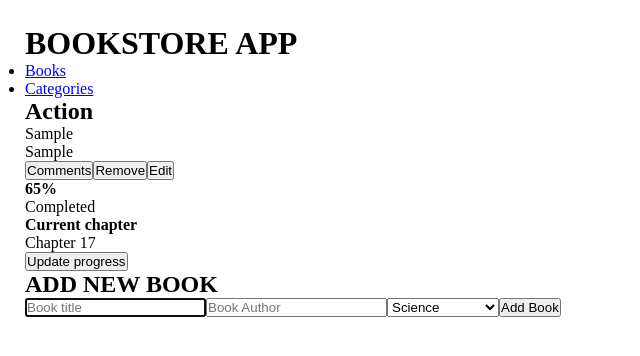
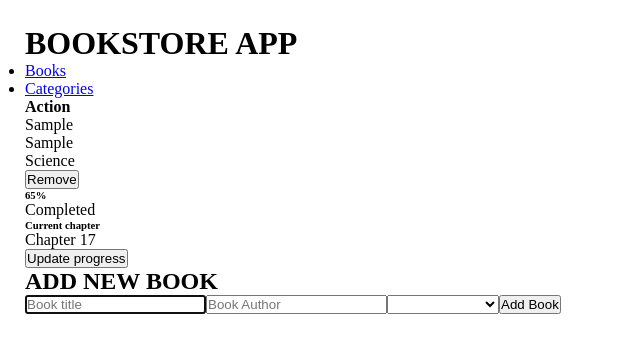
Before and after one commit to DanSam5K/Bookstore-React-Redux-App, a React (Create React App) app: page / in a window 1280 px wide. Both pictures are taken after typing "Sample", "Sample" into the empty fields and a click on the button "Add Book". Shown: the top 356 px of the page, without its empty margins (0-640 px from the left). Built offline with nearby package versions, Linux system fonts and the light colour scheme.

Commit message:
Refactor code

```diff
--- a/src/components/Book.js
+++ b/src/components/Book.js
@@ -1,30 +1,27 @@
 import React from 'react';
 import PropTypes from 'prop-types';
 
-const Book = ({ title, author, rmvBook }) => (
+const Book = ({
+  title, author, genre, delBook,
+}) => (
   <>
     <div>
       <div>
         <div>
-          <h2>Action</h2>
+          <h4>Action</h4>
           <p>{title}</p>
           <p>{author}</p>
-          <button type="button" className="book-btn">
-            Comments
-          </button>
-          <button type="button" className="book-btn" onClick={rmvBook}>
+          <p>{genre}</p>
+          <button type="button" className="book-btn" onClick={delBook}>
             Remove
-          </button>
-          <button type="button" className="book-btn">
-            Edit
           </button>
         </div>
         <div>
-          <h4>65%</h4>
+          <h6>65%</h6>
           <p>Completed</p>
         </div>
         <div>
-          <h4>Current chapter</h4>
+          <h6>Current chapter</h6>
           <p>Chapter 17</p>
           <button type="button">Update progress</button>
         </div>
@@ -38,5 +35,6 @@ export default Book;
 Book.propTypes = {
   title: PropTypes.string.isRequired,
   author: PropTypes.string.isRequired,
-  rmvBook: PropTypes.func.isRequired,
+  genre: PropTypes.string.isRequired,
+  delBook: PropTypes.func.isRequired,
 };
--- a/src/components/Books.js
+++ b/src/components/Books.js
@@ -2,45 +2,47 @@ import React, { useState } from 'react';
 import { useDispatch } from 'react-redux';
 import { v4 as uuidv4 } from 'uuid';
 import Book from './Book';
-import FormComponent from './Form';
+import Form from './Form';
 import { addBook, removeBook } from '../redux/books/books';
 import store from '../redux/configureStore';
 
 const Books = () => {
   const dispatch = useDispatch();
-  const [booksData, setBooksData] = useState(store.getState().booksReducer);
+  const [bookInfo, setBookInfo] = useState(store.getState().booksReducer);
 
-  const submitBookToStore = (book) => {
+  const updateStore = (book) => {
     const newBook = {
       id: uuidv4(), // generate unique ID
       title: book.title,
       author: book.author,
+      genre: book.genre,
     };
     // dispatch an action and pass it the newBook object (your action's payload)
     dispatch(addBook(newBook));
-    setBooksData((prevState) => [...prevState, newBook]);
+    setBookInfo((prevState) => [...prevState, newBook]);
   };
 
   const deleteBook = (book) => {
     dispatch(removeBook(book));
-    const newBooks = booksData.filter((item) => item.id !== book.id);
-    setBooksData(newBooks);
+    const newBooks = bookInfo.filter((item) => item.id !== book.id);
+    setBookInfo(newBooks);
   };
 
   return (
     <div className="books">
-      {booksData.map((book) => (
+      {bookInfo.map((book) => (
         <Book
+          key={book.id}
           title={book.title}
           author={book.author}
-          key={book.id}
-          rmvBook={() => {
+          genre={book.genre}
+          delBook={() => {
             deleteBook(book);
           }}
         />
       ))}
 
-      <FormComponent submitBook={submitBookToStore} />
+      <Form submitBook={updateStore} />
     </div>
   );
 };
--- a/src/components/Form.js
+++ b/src/components/Form.js
@@ -2,10 +2,10 @@
 import React, { useEffect, useRef } from 'react';
 import PropTypes from 'prop-types';
 
-const FormComponent = ({ submitBook }) => {
+const Form = ({ submitBook }) => {
   const inputRef = useRef([]);
 
-  const inputs = ['title', 'author'];
+  const inputs = ['title', 'author', 'genre'];
 
   useEffect(() => {
     if (inputs.length !== 0) {
@@ -15,14 +15,20 @@ const FormComponent = ({ submitBook }) => {
 
   const addBook = (e) => {
     e.preventDefault();
-    if (inputRef.current[0].value && inputRef.current[1].value) {
+    if (
+      inputRef.current[0].value
+      && inputRef.current[1].value
+      && inputRef.current[2].value
+    ) {
       const newBook = {
         title: inputRef.current[0].value,
         author: inputRef.current[1].value,
+        genre: inputRef.current[2].value,
       };
       submitBook(newBook);
       inputRef.current[0].value = '';
       inputRef.current[1].value = '';
+      inputRef.current[2].value = '';
     }
   };
 
@@ -42,7 +48,10 @@ const FormComponent = ({ submitBook }) => {
           ref={(el) => (inputRef.current[1] = el)}
           required
         />
-        <select defaultValue="Category">
+        <select
+          defaultValue="Category"
+          ref={(el) => (inputRef.current[2] = el)}
+        >
           <option>Science</option>
           <option>Economy</option>
           <option>Action</option>
@@ -56,8 +65,8 @@ const FormComponent = ({ submitBook }) => {
   );
 };
 
-export default FormComponent;
+export default Form;
 
-FormComponent.propTypes = {
+Form.propTypes = {
   submitBook: PropTypes.func.isRequired,
 };
```
